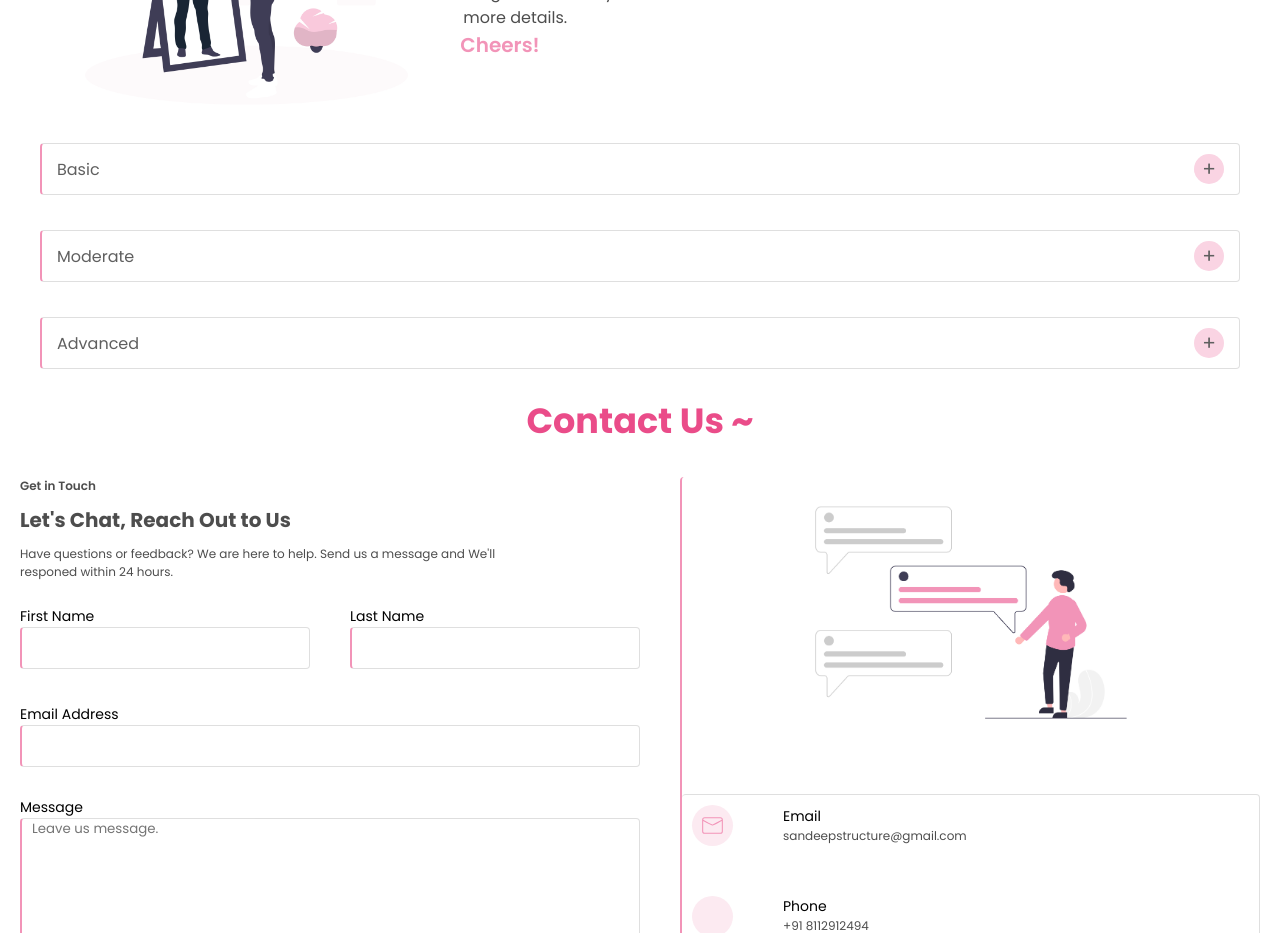
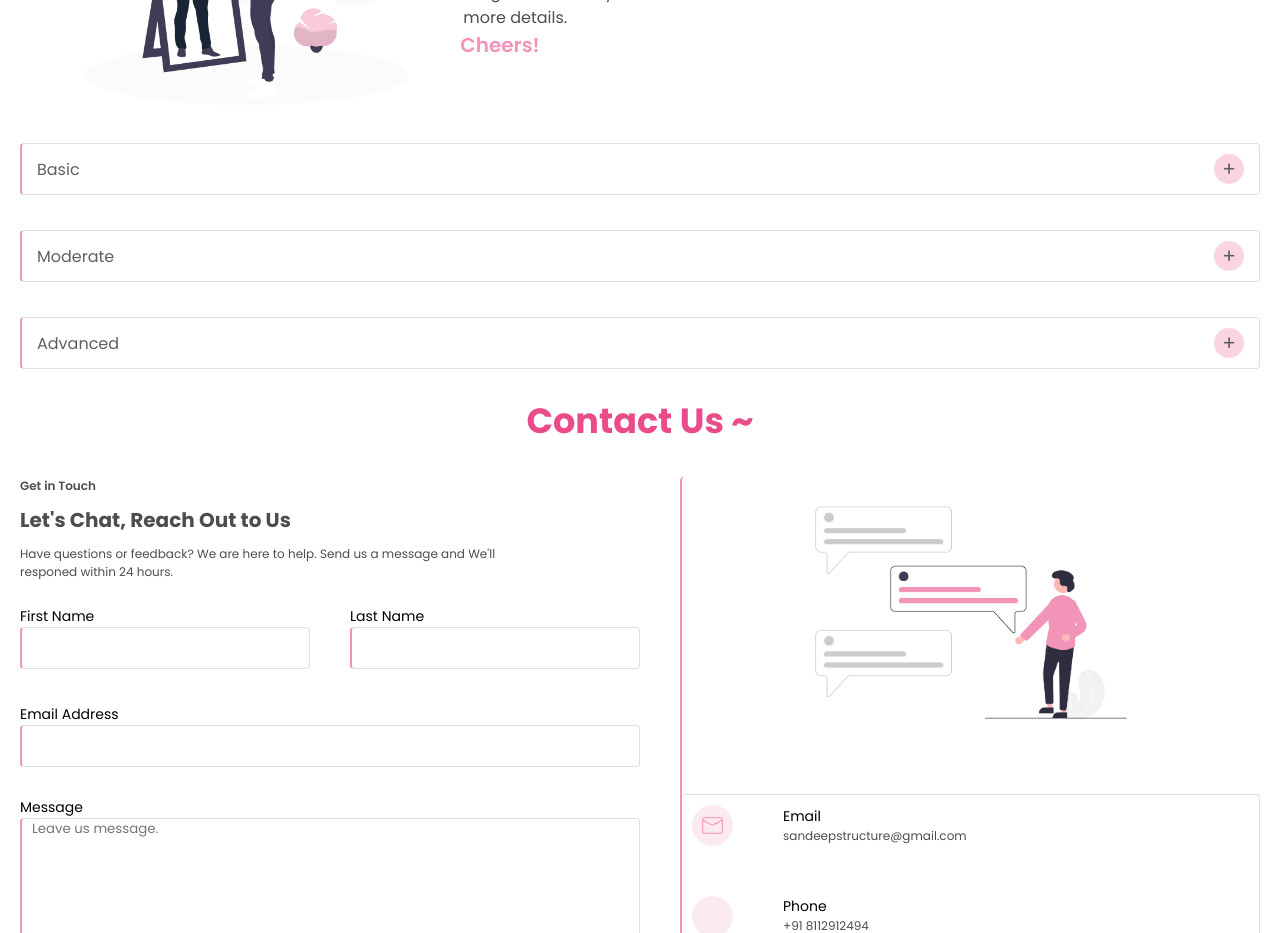
Before and after one commit to sandeep8854/sandeep, a React (Vite) app: page / in a window 1280 px wide. Shown: the part 4400-5333 px from the top of the page. Built offline with nearby package versions, Linux system fonts and the light colour scheme; some icons are missing.

Commit message:
removing padding in pricing section

```diff
--- a/src/components/Pricing/pricing.jsx
+++ b/src/components/Pricing/pricing.jsx
@@ -75,7 +75,7 @@ const Accordian = styled.div`
 const Item = styled.div`
   background-color: #fff;
   margin-bottom: 1.5rem;
-  padding: 1rem 2rem;
+  padding: 1rem 0rem;
 `;
 const Title = styled.div`
   color: #5f5f5f;
```
